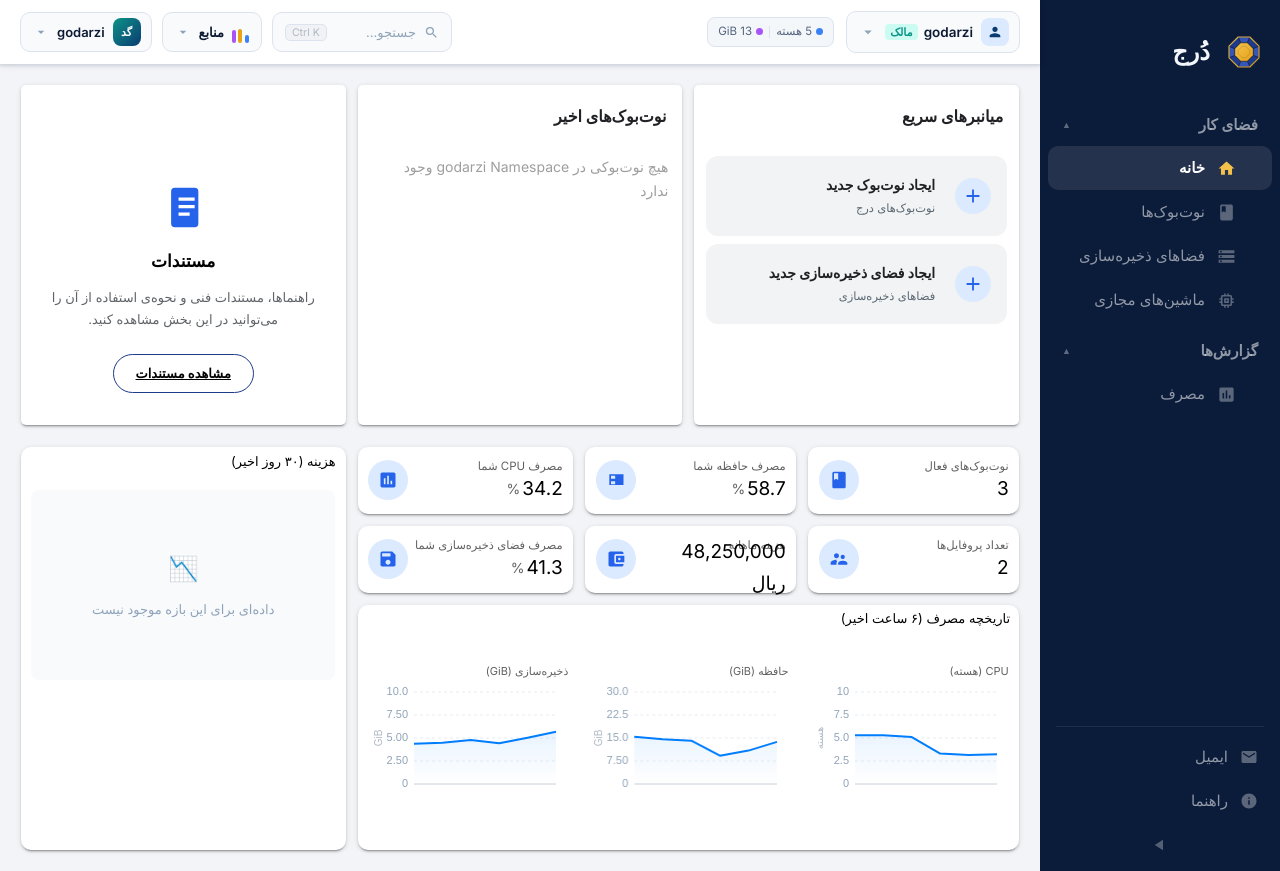
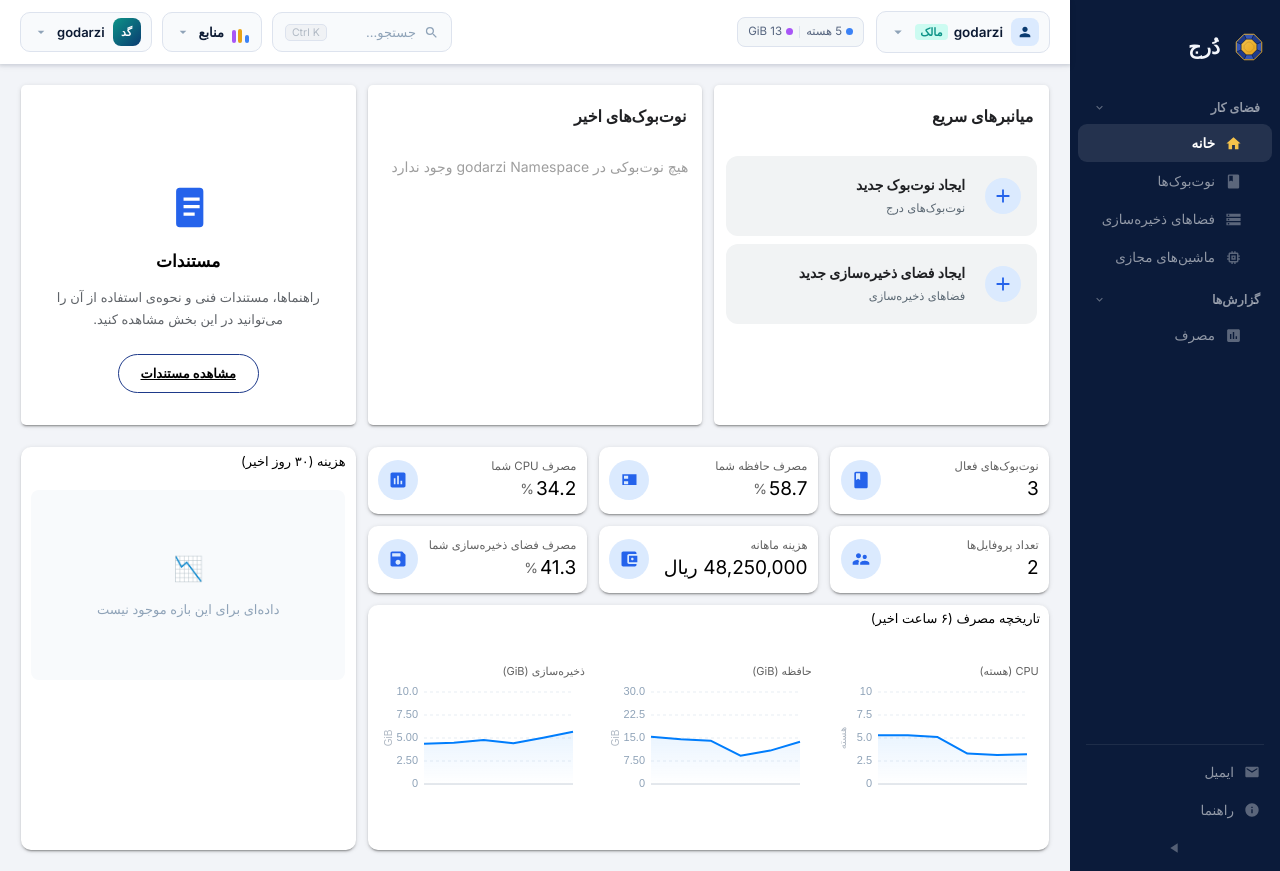
Before and after one commit to mohammadMoazam5833/dorjService, a React (Vite) app: page / in a window 1280 px wide. Built offline with nearby package versions, Linux system fonts and the light colour scheme; a web font is replaced by a local one.

Commit message:
sidebar: slimmer width (210px), compact typography, animated chevron for group collapse

```diff
--- a/src/components/Drawer.css
+++ b/src/components/Drawer.css
@@ -9,13 +9,13 @@
   transition: width 0.26s cubic-bezier(.4,0,.2,1);
 }
 
-.drawer.mini { width: 60px; }
+.drawer.mini { width: 56px; }
 
 /* logo */
 .drawer .logo {
-  height: 64px;
-  margin: 4px 0 14px 0;
-  padding: 0 16px 0 0;
+  height: 54px;
+  margin: 4px 0 12px 0;
+  padding: 0 14px 0 0;
   display: flex;
   align-items: center;
   justify-content: flex-start;
@@ -24,7 +24,7 @@
 }
 
 .drawer.mini .logo {
-  height: 56px;
+  height: 48px;
   padding: 0;
   justify-content: center;
 }
@@ -49,18 +49,18 @@
   display: flex;
   align-items: center;
   justify-content: space-between;
-  height: 44px;
-  padding: 0 14px;
+  height: 34px;
+  padding: 0 12px;
   margin: 0 8px;
   width: calc(100% - 16px);
   background: none;
   border: 0;
   cursor: pointer;
   font-family: inherit;
-  font-size: 15px;
+  font-size: 12.5px;
   font-weight: 600;
   color: rgba(255,255,255,.55);
-  border-radius: 10px;
+  border-radius: 9px;
   transition: background 0.15s, color 0.15s;
   white-space: nowrap;
 }
@@ -71,13 +71,31 @@
 }
 
 .nav-arrow {
-  font-size: 9px;
+  display: flex;
+  align-items: center;
+  justify-content: center;
+  width: 18px;
+  height: 18px;
+  border-radius: 50%;
   color: rgba(255,255,255,.35);
-  line-height: 1;
+  transition: background 0.15s, color 0.15s;
+}
+
+.nav-arrow svg {
+  transition: transform 0.24s cubic-bezier(.4,0,.2,1);
+}
+
+.nav-group-label:hover .nav-arrow {
+  background: rgba(255,255,255,.08);
+  color: rgba(255,255,255,.75);
+}
+
+.nav-arrow.closed svg {
+  transform: rotate(-90deg);
 }
 
 .nav-group-items { padding: 0 8px 4px 8px; }
-.nav-group-items .menu-item { padding-inline-start: 36px; }
+.nav-group-items .menu-item { padding-inline-start: 30px; }
 
 .nav-group-items.mini { padding: 0 6px 4px; }
 
@@ -87,14 +105,14 @@
 .menu-item {
   display: flex;
   align-items: center;
-  gap: 12px;
-  height: 44px;
-  padding: 0 14px;
+  gap: 10px;
+  height: 38px;
+  padding: 0 12px;
   color: rgba(255,255,255,.55);
-  font-size: 15px;
+  font-size: 13.5px;
   font-weight: 500;
-  line-height: 24px;
-  border-radius: 10px;
+  line-height: 20px;
+  border-radius: 9px;
   transition: background 0.15s, color 0.15s;
   cursor: pointer;
   white-space: nowrap;
@@ -112,8 +130,8 @@
 .menu-item.mini {
   justify-content: center;
   padding: 0;
-  height: 44px;
-  width: 44px;
+  height: 38px;
+  width: 38px;
   margin: 0 auto;
 }
 
@@ -137,11 +155,11 @@
   align-items: center;
   justify-content: center;
   width: 100%;
-  height: 36px;
+  height: 30px;
   margin-top: 4px;
   background: none;
   border: 0;
-  border-radius: 10px;
+  border-radius: 9px;
   color: rgba(255,255,255,.3);
   cursor: pointer;
   transition: background 0.15s, color 0.15s;
--- a/src/components/Drawer.jsx
+++ b/src/components/Drawer.jsx
@@ -63,7 +63,7 @@ function NavGroup({ group, items, active, mini }) {
             return (
               <a key={it.label} href={`#/${it.route}`} title={it.label}>
                 <div className={`menu-item mini ${sel ? 'iron-selected' : ''}`}>
-                  <Icon name={it.icon} size={20} color={sel ? 'var(--nav-active)' : 'currentColor'} />
+                  <Icon name={it.icon} size={17} color={sel ? 'var(--nav-active)' : 'currentColor'} />
                 </div>
               </a>
             )
@@ -77,7 +77,11 @@ function NavGroup({ group, items, active, mini }) {
     <div className="nav-group">
       <button className="nav-group-label" onClick={() => setOpen(o => !o)}>
         <span>{group}</span>
-        <span className="nav-arrow">{open ? '▲' : '▼'}</span>
+        <span className={`nav-arrow ${open ? '' : 'closed'}`}>
+          <svg viewBox="0 0 24 24" width="13" height="13" fill="currentColor" aria-hidden="true">
+            <path d="M7.41 8.59 12 13.17l4.59-4.58L18 10l-6 6-6-6z" />
+          </svg>
+        </span>
       </button>
       <div ref={ref} className="nav-group-items" style={{ overflow: 'hidden' }}>
         {items.map(it => {
@@ -85,7 +89,7 @@ function NavGroup({ group, items, active, mini }) {
           return (
             <a key={it.label} href={`#/${it.route}`}>
               <div className={`menu-item ${sel ? 'iron-selected' : ''}`}>
-                <Icon name={it.icon} size={19} color={sel ? 'var(--nav-active)' : 'currentColor'} />
+                <Icon name={it.icon} size={17} color={sel ? 'var(--nav-active)' : 'currentColor'} />
                 <span>{it.label}</span>
               </div>
             </a>
@@ -104,8 +108,8 @@ export default function Drawer({ active }) {
 
       <figure className="logo">
         {mini
-          ? <Logo variant="light" height={34} showWord={false} />
-          : <Logo variant="light" height={40} />}
+          ? <Logo variant="light" height={30} showWord={false} />
+          : <Logo variant="light" height={34} />}
       </figure>
 
       <nav className="drawer-nav">
@@ -121,20 +125,20 @@ export default function Drawer({ active }) {
           return mini ? (
             <a key={it.label} href={`#/${it.route}`} title={it.label}>
               <div className={`menu-item mini ${sel ? 'iron-selected' : ''}`}>
-                <Icon name={it.icon} size={18} color={sel ? 'var(--nav-active)' : 'currentColor'} />
+                <Icon name={it.icon} size={16} color={sel ? 'var(--nav-active)' : 'currentColor'} />
               </div>
             </a>
           ) : (
             <a key={it.label} href={`#/${it.route}`}>
               <div className={`menu-item ${sel ? 'iron-selected' : ''}`}>
-                <Icon name={it.icon} size={18} color={sel ? 'var(--nav-active)' : 'currentColor'} />
+                <Icon name={it.icon} size={16} color={sel ? 'var(--nav-active)' : 'currentColor'} />
                 <span>{it.label}</span>
               </div>
             </a>
           )
         })}
         <button className="drawer-toggle" onClick={() => setMini(m => !m)} title={mini ? 'بازکردن منو' : 'بستن منو'}>
-          <svg viewBox="0 0 24 24" width="18" height="18" fill="currentColor">
+          <svg viewBox="0 0 24 24" width="16" height="16" fill="currentColor">
             {mini
               ? <path d="M8 5v14l11-7z" />
               : <path d="M16 5v14L5 12z" />}
--- a/src/styles/tokens.css
+++ b/src/styles/tokens.css
@@ -21,7 +21,7 @@
   --nav-inactive: rgba(226, 232, 245, 0.55);
   --nav-active: #F4C24B;
   --header-h: 64px;
-  --side-w: 240px;
+  --side-w: 210px;
   --main-bg: #f2f4f8;
   --shadow-md: 0 2px 2px 0 rgba(0,0,0,.14), 0 1px 5px 0 rgba(0,0,0,.12), 0 3px 1px -2px rgba(0,0,0,.2);
   --shadow-header: rgba(11,27,58,.06) 0 2px 6px 1px, rgba(11,27,58,.10) 0 1px 3px 1px;
```
Also changed, not shown: 1 other file (tests, documents, lock files or other folders).
